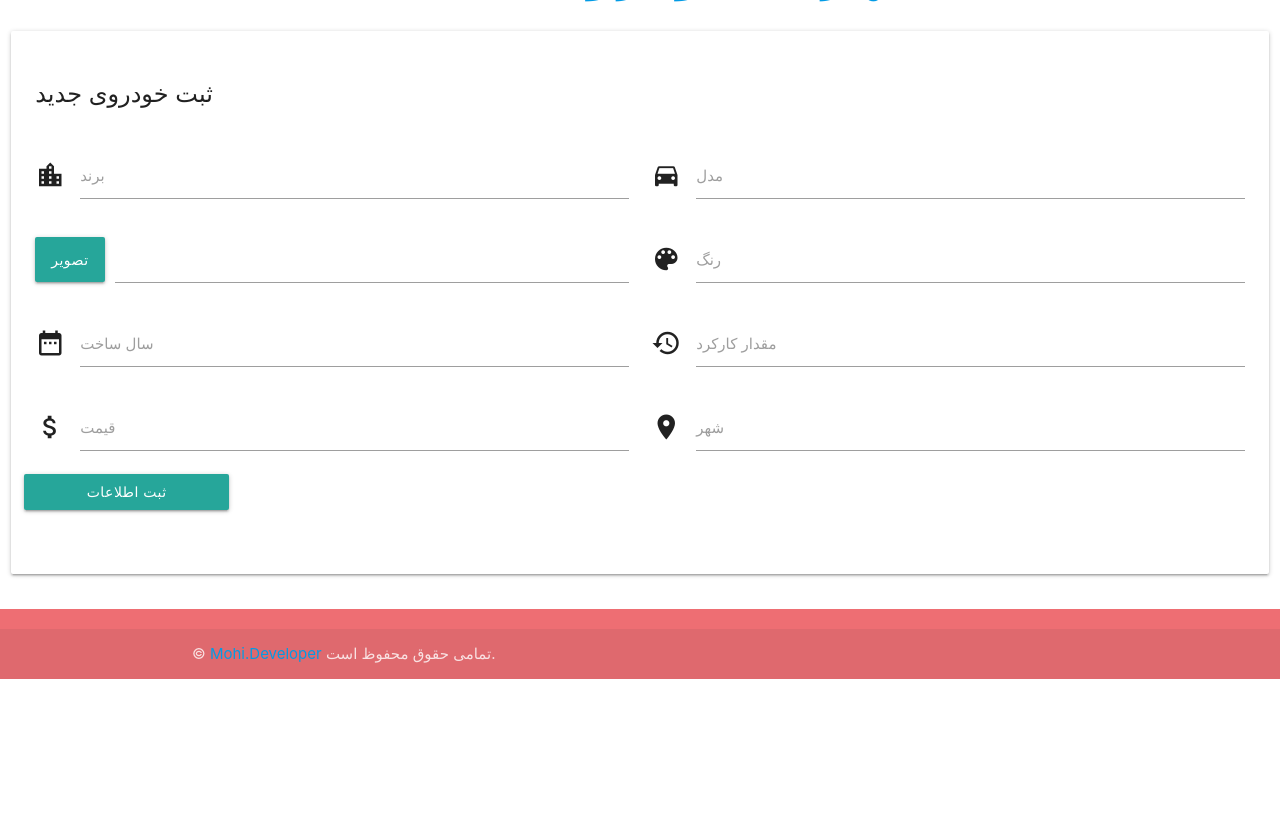
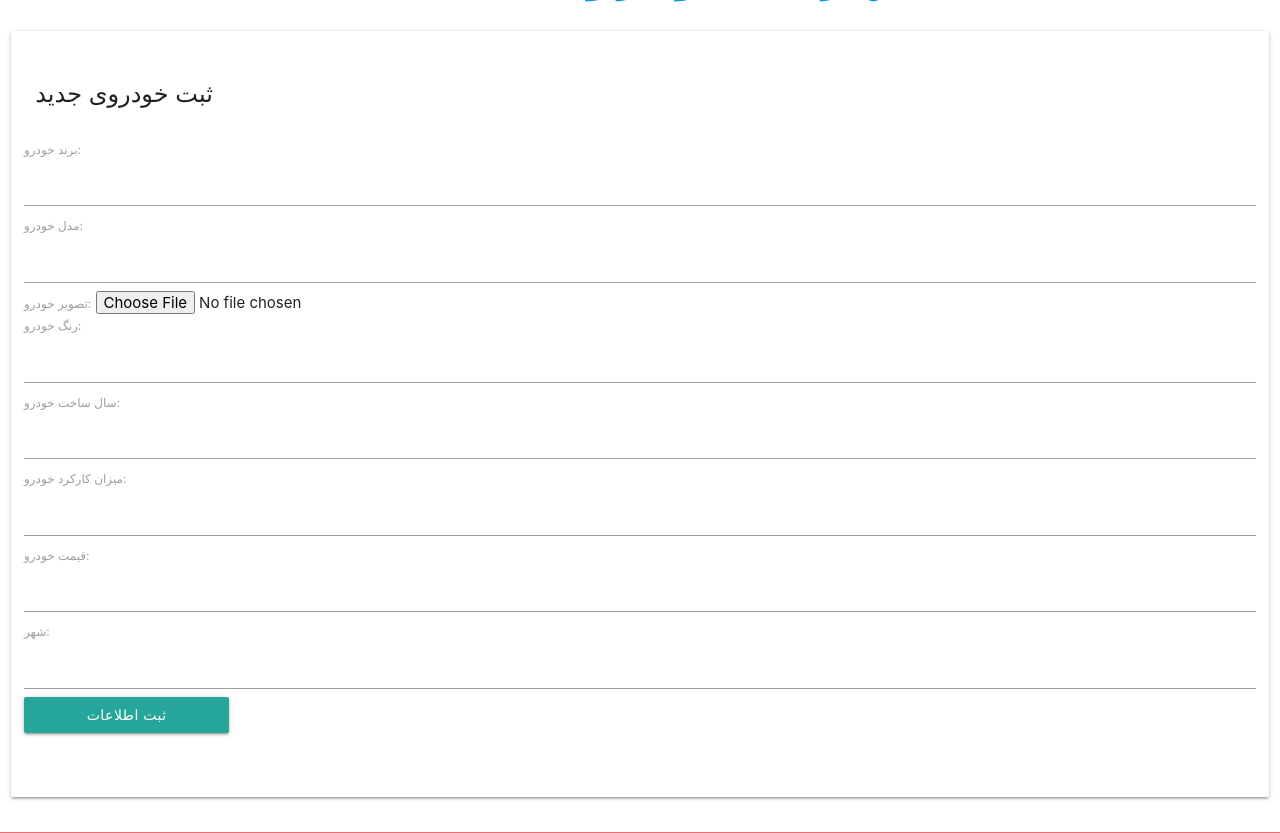
Before and after one commit to mohsenhafezi/carcity, a Django app: page /car/add/ in a window 1280 px wide. Shown: the part 1332-2165 px from the top of the page. Before the commit the page ends 2011 px from the top, so only its background shows below. Run offline with Django 5.2, Linux system fonts and the light colour scheme; some libraries are stand-ins or nearby versions.

Commit message:
add forms.py for using django to create form.

```diff
--- /dev/null
+++ b/car/forms.py
@@ -0,0 +1,14 @@
+from django import forms
+
+from car.validators import validate_year
+
+
+class CreateCarForm(forms.Form):
+    brand = forms.CharField(max_length=100, label='برند خودرو')
+    model = forms.CharField(max_length=100, label='مدل خودرو')
+    image = forms.ImageField(label='تصویر خودرو')
+    color = forms.CharField(max_length=50, label='رنگ خودرو')
+    year = forms.IntegerField(validators=[validate_year], label='سال ساخت خودرو')
+    kilometers = forms.IntegerField(label='میزان کارکرد خودرو')
+    price = forms.IntegerField(label='قیمت خودرو')
+    city = forms.CharField(max_length=100, label='شهر')
--- a/car/templates/car/car_add.html
+++ b/car/templates/car/car_add.html
@@ -23,7 +23,26 @@
                                 <form class="col s12" method="post" action="{% url 'car:car_create' %}">
                                     {% csrf_token %}
                                     <div class="row">
-                                        <div class="input-field col s6">
+                                        {{ form }}
+                                        <button type="submit" class="btn btn-primary col l2 m2 s12">ثبت اطلاعات</button>
+                                    </div>
+                                </form>
+                            </div>
+                        </div>
+                        <div id="html-icon-prefixes">
+                        </div>
+                    </div>
+                </div>
+            </div>
+        </div>
+    </div>
+{% endblock %}
+{% block additional_scripts %}
+    <script src="{% static 'app-assets/js/scripts/form-elements.min.js' %}"></script>
+{% endblock %}
+
+{% comment %}
+	<div class="input-field col s6">
                                             <i class="material-icons prefix">location_city</i>
                                             <input id="brand" name="brand" type="text">
                                             <label class="contact-input" for="brand">برند</label>
@@ -33,11 +52,6 @@
                                             <input id="model" name="model" type="text">
                                             <label class="contact-input" for="model">مدل</label>
                                         </div>
-                                        {#                                        <div class="input-field col s6">#}
-                                        {#                                            <i class="material-icons prefix">image</i>#}
-                                        {#                                            <input id="image" name="image" type="text">#}
-                                        {#                                            <label class="contact-input" for="image">تصویر</label>#}
-                                        {#                                        </div>#}
                                         <div class="file-field input-field col s6">
                                             <div class="btn">
                                                 <span>تصویر</span>
@@ -74,19 +88,4 @@
                                             <input id="city" name="city" type="text">
                                             <label class="contact-input" for="city">شهر</label>
                                         </div>
-                                        <button type="submit" class="btn btn-primary col l2 m2 s12">ثبت اطلاعات</button>
-                                    </div>
-                                </form>
-                            </div>
-                        </div>
-                        <div id="html-icon-prefixes">
-                        </div>
-                    </div>
-                </div>
-            </div>
-        </div>
-    </div>
-{% endblock %}
-{% block additional_scripts %}
-    <script src="{% static 'app-assets/js/scripts/form-elements.min.js' %}"></script>
-{% endblock %}
+{% endcomment %}
--- a/car/views.py
+++ b/car/views.py
@@ -2,6 +2,7 @@ from django.db.models import Q
 from django.http import HttpResponse, Http404
 from django.shortcuts import render, get_object_or_404
 from .models import Car
+from .forms import CreateCarForm
 
 
 def car_page(request):
@@ -31,4 +32,6 @@ def car_search(request):
 
 
 def car_create(request):
-    return render(request, 'car/car_add.html')
+    form = CreateCarForm()
+    context = {'form': form}
+    return render(request, 'car/car_add.html', context)
```
